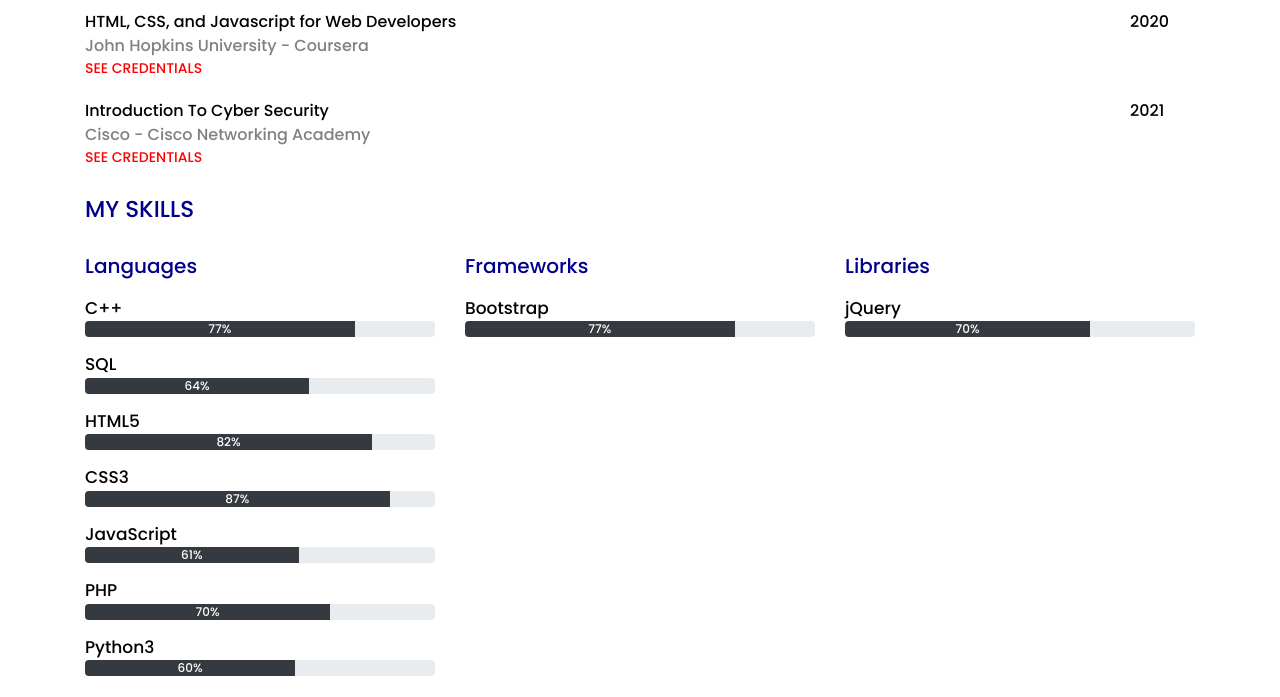
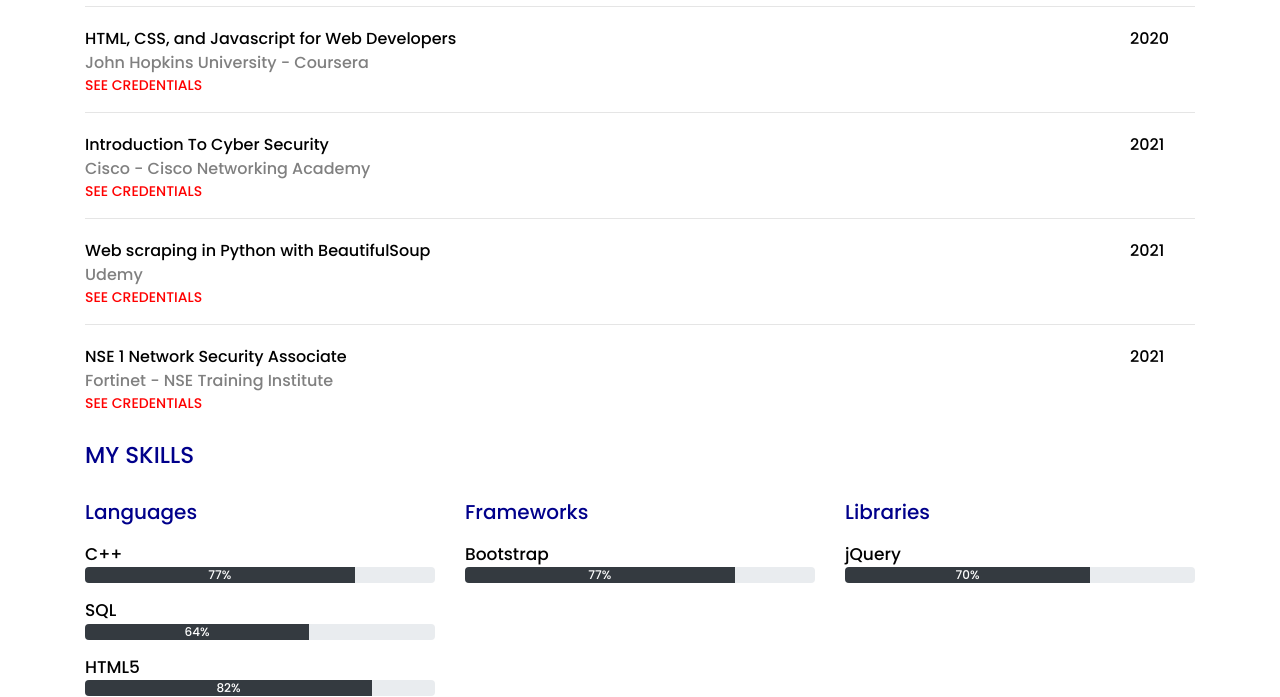
Before and after one commit to skyHunter-18/Portfolio, a plain HTML site: page index.html in a window 1280 px wide. Shown: the part 930-1627 px from the top of the page. Drawn offline with nearby package versions, Linux system fonts and the light colour scheme.

Commit message:
added nse & udemy cert

```diff
--- a/index.html
+++ b/index.html
@@ -124,7 +124,7 @@
                 <div class="cer-date col-md-1">2020</div>
             </div>
 
-
+            <hr>
             <div class="individual-cer row">
                 <div class="cer col-md-11">
                     HTML, CSS, and Javascript for Web Developers
@@ -137,7 +137,7 @@
 
                 <div class="cer-date col-md-1">2020</div>
             </div>
-
+            <hr>
             <div class="individual-cer row">
                 <div class="cer col-md-11">
                     Introduction To Cyber Security
@@ -145,6 +145,32 @@
                     <div class="see-cred">
                         <a href="https://www.credly.com/badges/4cd0b9c6-4752-4111-a546-ccac2d313818/" target="_blank"
                             rel="noopener noreferrer">SEE CREDENTIALS</a>
+                    </div>
+                </div>
+
+                <div class="cer-date col-md-1">2021</div>
+            </div>
+            <hr>
+            <div class="individual-cer row">
+                <div class="cer col-md-11">
+                    Web scraping in Python with BeautifulSoup
+                    <div class="con-last">Udemy</div>
+                    <div class="see-cred">
+                        <a href="https://www.udemy.com/certificate/UC-2468d745-312a-43c1-a874-154fb5b7104a/"
+                            target="_blank" rel="noopener noreferrer">SEE CREDENTIALS</a>
+                    </div>
+                </div>
+
+                <div class="cer-date col-md-1">2021</div>
+            </div>
+            <hr>
+            <div class="individual-cer row">
+                <div class="cer col-md-11">
+                    NSE 1 Network Security Associate
+                    <div class="con-last">Fortinet - NSE Training Institute</div>
+                    <div class="see-cred">
+                        <a href="https://drive.google.com/file/d/1A4J2PzkNq5VPg30D92N6PL2VMUBtcHHq/view?usp=sharing"
+                            target="_blank" rel="noopener noreferrer">SEE CREDENTIALS</a>
                     </div>
                 </div>
 
@@ -268,7 +294,7 @@
                             <!-- <span class="con-last">_</span> -->
                             <i class="fas fa-envelope pl-md-1"></i>
                             <a href="mailto:tushargupta383@gmail.com" class="con-last">
-                                tushargupta383@gmail.com
+                                tushargupta.ws@gmail.com
                             </a>
                         </div>
                     </div>
```
